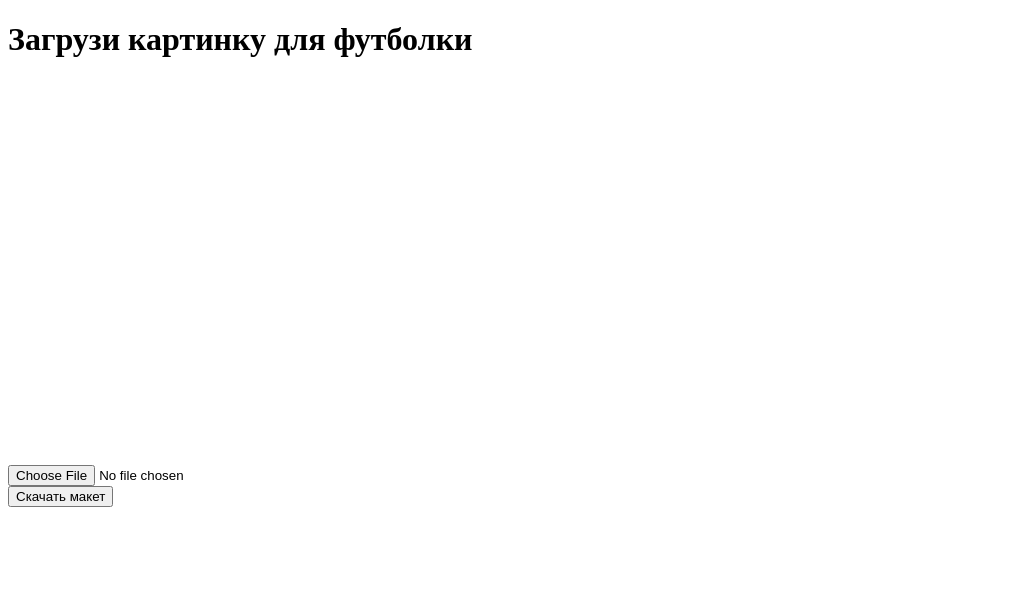
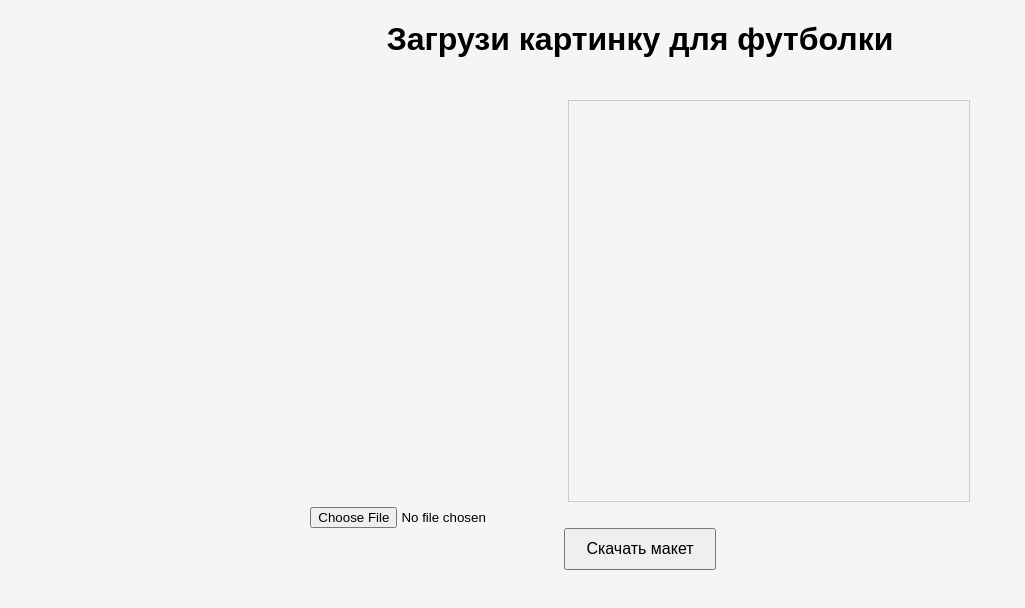
Before and after one commit to DaisonP/tshirt-maker, a plain HTML site: page index.html in a window 1280 px wide. Shown: the whole page, without its empty margins (0-1025 px from the left). Drawn offline with Linux system fonts and the light colour scheme.

Commit message:
добавлен 3-D макет футболки

```diff
--- a/style.css
+++ b/style.css
@@ -0,0 +1,13 @@
+body {
+  font-family: Arial, sans-serif;
+  text-align: center;
+  background: #f5f5f5;
+}
+canvas {
+  border: 1px solid #ccc;
+  margin: 20px 0;
+}
+button {
+  padding: 10px 20px;
+  font-size: 16px;
+}
```
Also changed, not shown: index.html (line endings or trailing spaces).
